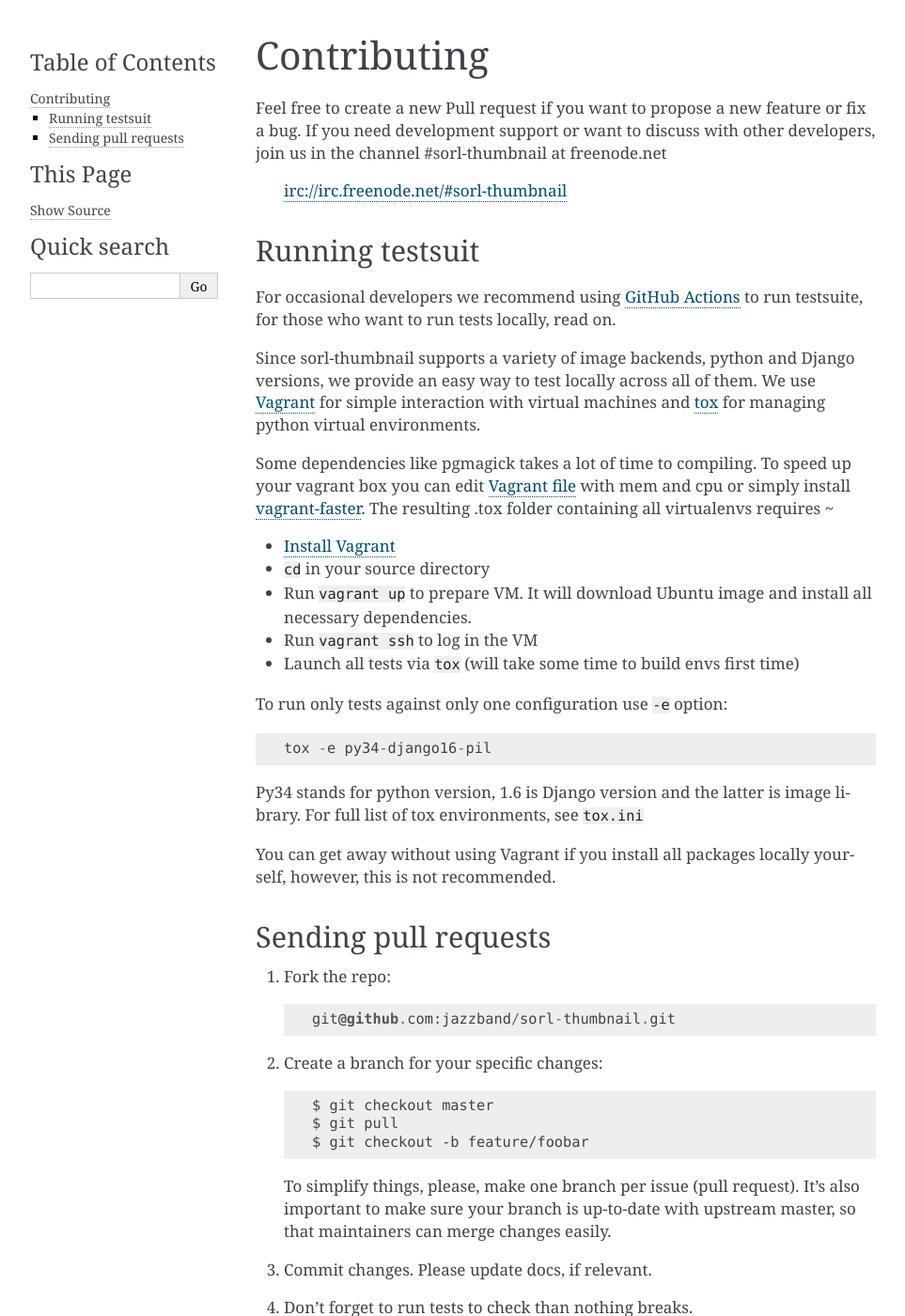
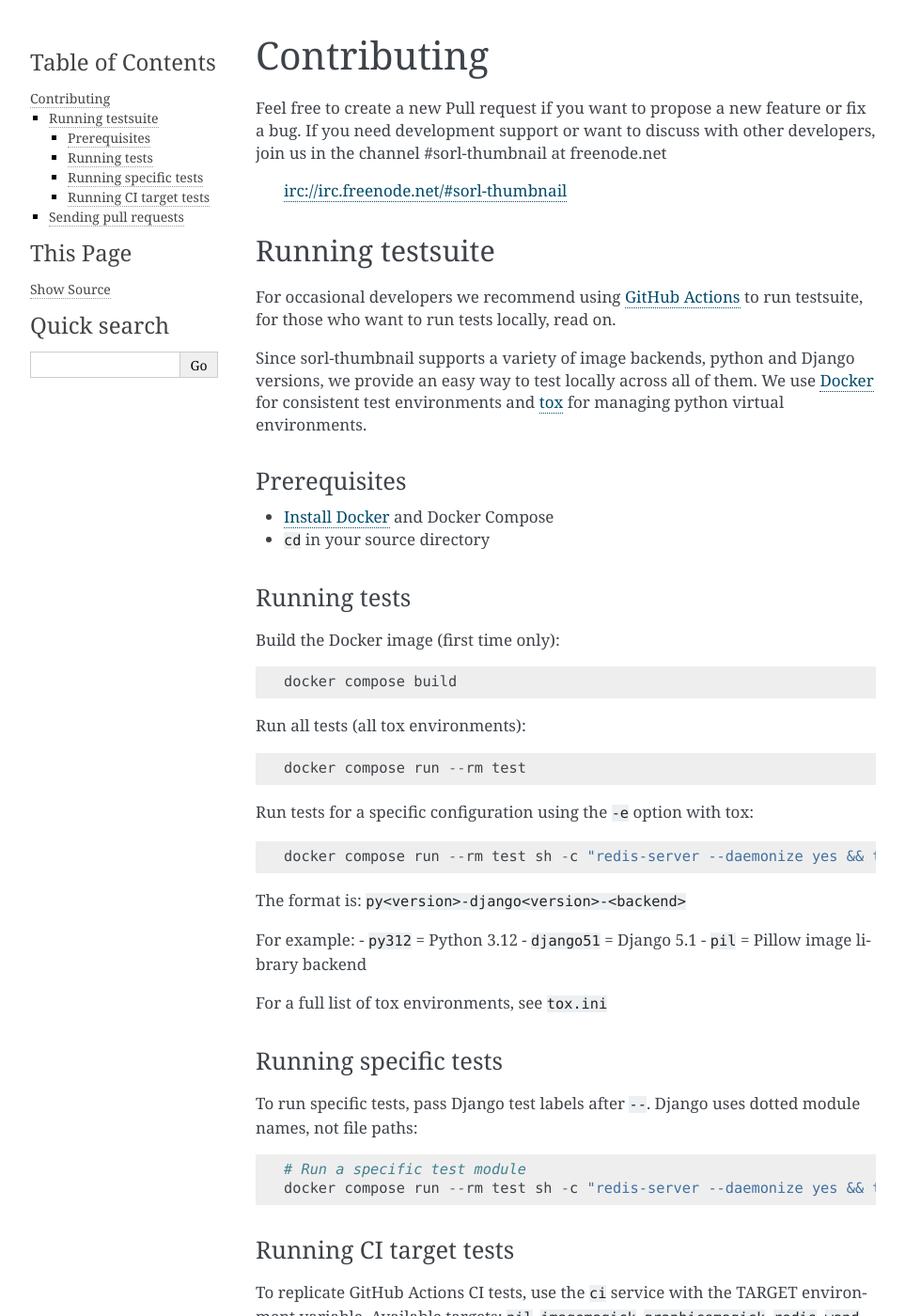
Before and after one commit to jazzband/sorl-thumbnail, a Sphinx documentation site: the page built from docs/contributing.rst, in a window 1280 px wide and 1400 px high. Shown: the whole window at 94% size, without its empty margins (148-1111 px from the left). Built offline with Sphinx 7.4.7, drawn with Linux system fonts in a browser that asks for light colours; pages that are not in the unit, such as notebooks, are missing from menus; some of the changed text lies outside the part shown.

Commit message:
Change from Vagrant to Docker for running tests

```diff
--- a/README.rst
+++ b/README.rst
@@ -46,8 +46,8 @@ Tests
 The tests should run with tox. Running `tox` will run all tests for all environments.
 However, it is possible to run a certain environment with `tox -e <env>`, a list of all environments
 can be found with `tox -l`. These tests require the dependencies of the different engines defined in
-the documentation. It is possible to install these dependencies into a vagrant image with the
-Vagrantfile in the repo.
+the documentation. The easiest way to run tests is using Docker - see the `contributing documentation <https://sorl-thumbnail.readthedocs.io/en/latest/contributing.html#running-testsuite>`_
+for detailed instructions on running tests locally with Docker.
 
 User Support
 ============
--- a/docs/contributing.rst
+++ b/docs/contributing.rst
@@ -8,43 +8,84 @@ with other developers, join us in the channel #sorl-thumbnail at freenode.net
 
    irc://irc.freenode.net/#sorl-thumbnail
 
-Running testsuit
-================
+Running testsuite
+=================
 
 For occasional developers we recommend using `GitHub Actions`_ to run testsuite,
 for those who want to run tests locally, read on.
 
 Since sorl-thumbnail supports a variety of image backends, python and
 Django versions, we provide an easy way to test locally across all of them.
-We use `Vagrant`_ for simple interaction with virtual machines and
-`tox`_ for managing python virtual environments.
+We use `Docker`_ for consistent test environments and `tox`_ for managing
+python virtual environments.
 
-Some dependencies like pgmagick takes a lot of time to compiling. To speed up your
-vagrant box you can edit `Vagrant file`_ with mem and cpu or simply install `vagrant-faster`_.
-The resulting .tox folder containing all virtualenvs requires ~
+Prerequisites
+-------------
 
-* `Install Vagrant`_
+* `Install Docker`_ and Docker Compose
 * ``cd`` in your source directory
-* Run ``vagrant up`` to prepare VM. It will download Ubuntu image and install all necessary dependencies.
-* Run ``vagrant ssh`` to log in the VM
-* Launch all tests via ``tox`` (will take some time to build envs first time)
 
-To run only tests against only one configuration use ``-e`` option::
+Running tests
+-------------
 
-    tox -e py34-django16-pil
+Build the Docker image (first time only)::
 
-Py34 stands for python version, 1.6 is Django version and the latter is image library.
-For full list of tox environments, see ``tox.ini``
+    docker compose build
 
-You can get away without using Vagrant if you install all packages locally yourself,
-however, this is not recommended.
+Run all tests (all tox environments)::
+
+    docker compose run --rm test
+
+Run tests for a specific configuration using the ``-e`` option with tox::
+
+    docker compose run --rm test sh -c "redis-server --daemonize yes && tox -e py312-django51-pil"
+
+The format is: ``py<version>-django<version>-<backend>``
+
+For example:
+- ``py312`` = Python 3.12
+- ``django51`` = Django 5.1
+- ``pil`` = Pillow image library backend
+
+For a full list of tox environments, see ``tox.ini``
+
+Running specific tests
+----------------------
+
+To run specific tests, pass Django test labels after ``--``. Django uses dotted module names,
+not file paths::
+
+    # Run a specific test module
+    docker compose run --rm test sh -c "redis-server --daemonize yes && tox -e py312-django51-pil -- tests.thumbnail_tests.test_engines"
+
+Running CI target tests
+-----------------------
+
+To replicate GitHub Actions CI tests, use the ``ci`` service with the TARGET
+environment variable. Available targets: ``pil``, ``imagemagick``, ``graphicsmagick``,
+``redis``, ``wand``, ``dbm``, and ``qa`` (for quality assurance checks).
+
+Run a specific CI target::
+
+    TARGET=pil docker compose run --rm ci
+    TARGET=imagemagick docker compose run --rm ci
+    TARGET=graphicsmagick docker compose run --rm ci
+    TARGET=redis docker compose run --rm ci
+    TARGET=wand docker compose run --rm ci
+    TARGET=dbm docker compose run --rm ci
+    TARGET=qa docker compose run --rm ci
+
+Run all CI targets in sequence::
+
+    for target in pil imagemagick graphicsmagick redis wand dbm qa; do
+      echo "Testing $target..."
+      TARGET=$target docker compose run --rm ci
+    done
 
 .. _GitHub Actions: https://github.com/jazzband/sorl-thumbnail/actions
-.. _Vagrant: https://www.vagrantup.com/
+.. _Docker: https://www.docker.com/
 .. _tox: https://tox.wiki/
-.. _Install Vagrant: https://www.vagrantup.com/docs/installation
-.. _Vagrant file: https://www.vagrantup.com/docs/providers/virtualbox/configuration
-.. _vagrant-faster: https://github.com/rdsubhas/vagrant-faster
+.. _Install Docker: https://docs.docker.com/get-docker/
 
 Sending pull requests
 =====================
```
Also changed, not shown: docker-compose.yml (added, +35 -0 lines), 5 other files.
